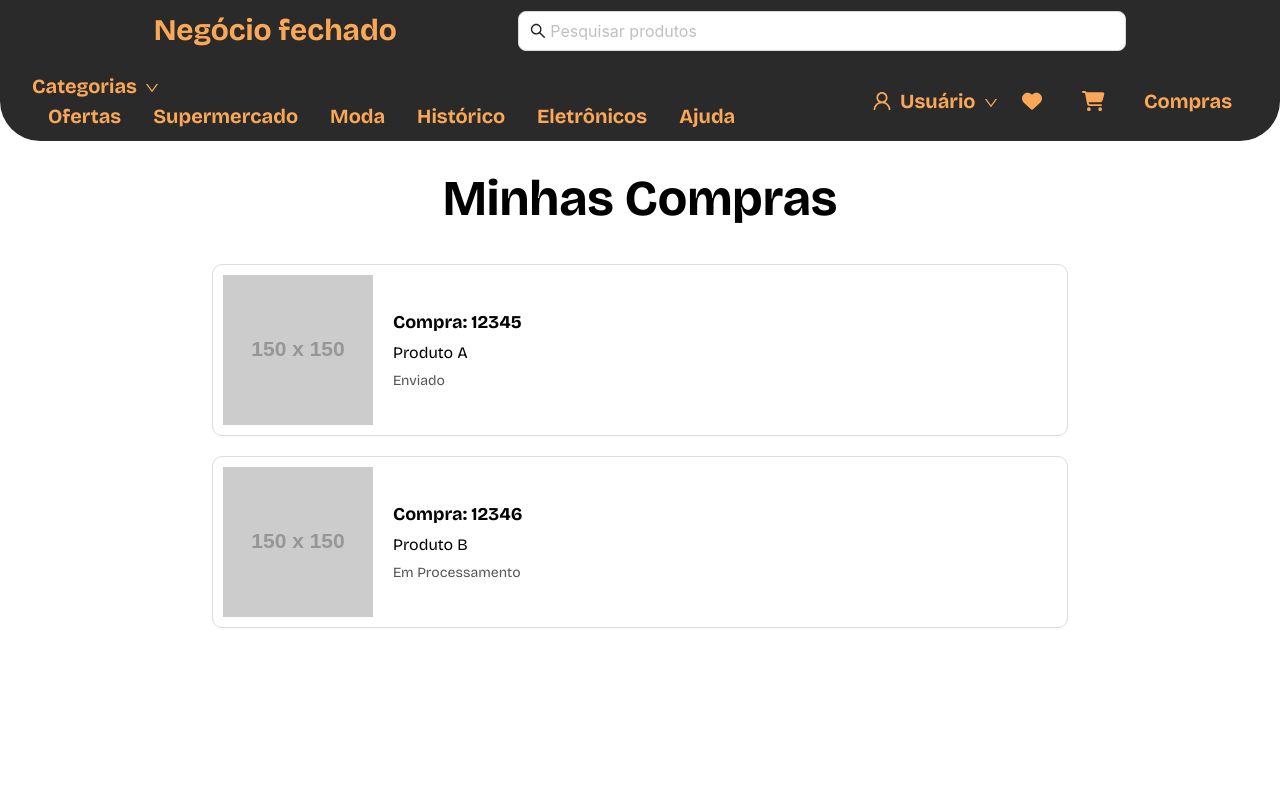
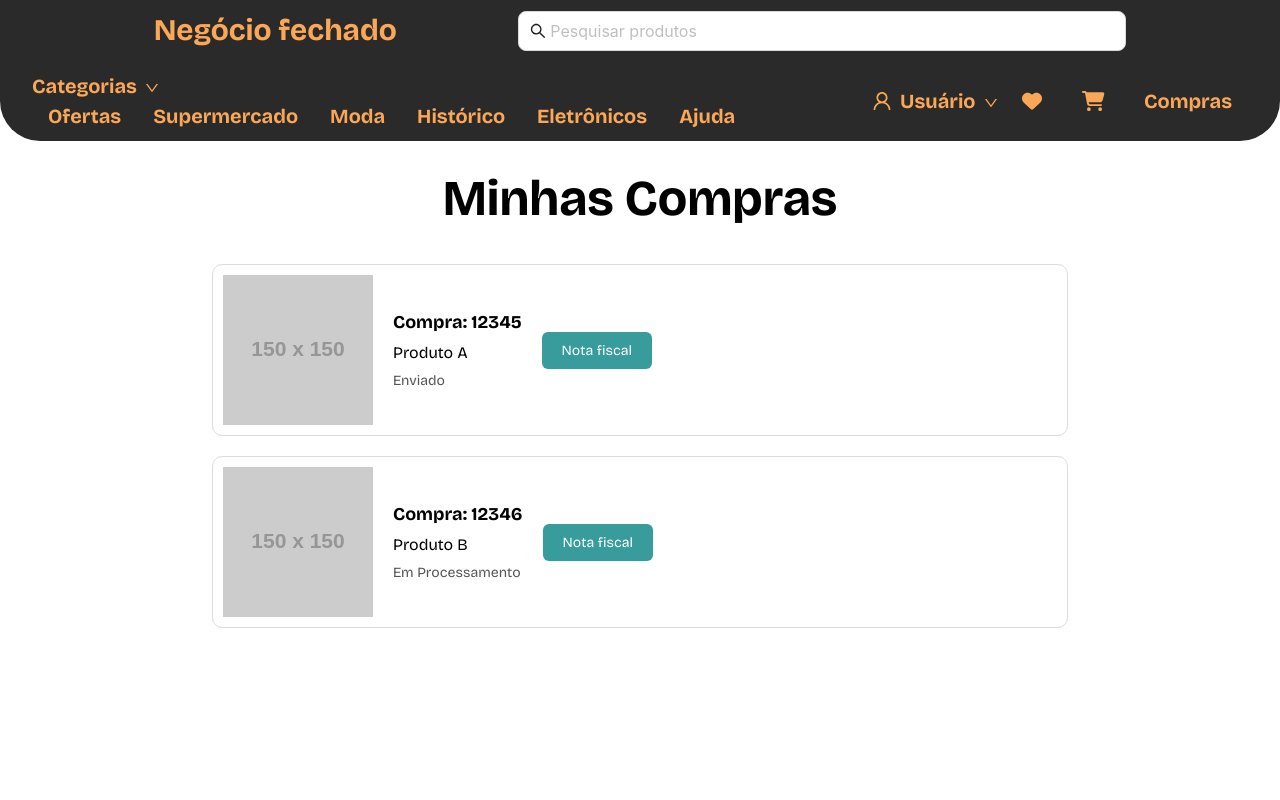
Before and after one commit to Reis567/ecommerce-api, a React (Vite) app in the folder frontend/: page /compras in a window 1280 px wide. Shown: the top 800 px of the page. Built offline with nearby package versions, Linux system fonts and the light colour scheme.

Commit message:
Feat : NF bUTTON

```diff
--- a/frontend/src/pages/ComprasUser/index.styles.tsx
+++ b/frontend/src/pages/ComprasUser/index.styles.tsx
@@ -1,4 +1,5 @@
 import styled from 'styled-components';
+import { Button } from 'antd';
 
 
 export const ComprasContent = styled.div`
@@ -62,3 +63,15 @@ export const Status = styled.span`
   font-size: 14px;
   color: #555;
 `;
+export const NotaFiscalButton = styled(Button)`
+  background-color: #389c9c;
+  padding: 10px 20px;
+  width: auto;
+  height: auto;
+  color: white;
+  border: none;
+  display: flex;
+  align-items: center;
+  gap: 10px;
+
+`;
--- a/frontend/src/pages/ComprasUser/index.tsx
+++ b/frontend/src/pages/ComprasUser/index.tsx
@@ -10,6 +10,7 @@ NomeProduto,
 NumeroCompra,
 Status,
 ComprasContent,
+NotaFiscalButton
 
 } from './index.styles'
 
@@ -44,6 +45,7 @@ const ComprasUsuario: React.FC = () => {
                   <NomeProduto>{compra.produto}</NomeProduto>
                   <Status>{compra.status}</Status>
                 </Detalhes>
+                <NotaFiscalButton>Nota fiscal</NotaFiscalButton>
               </Compra>
             ))}
           </ListaCompras>
```
